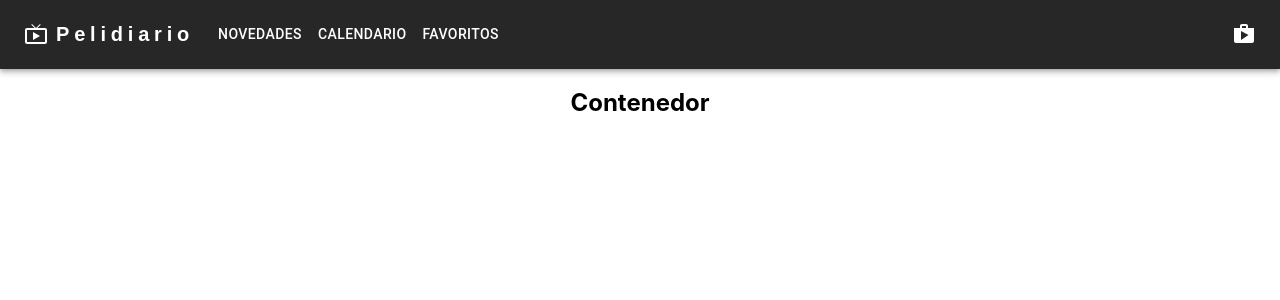
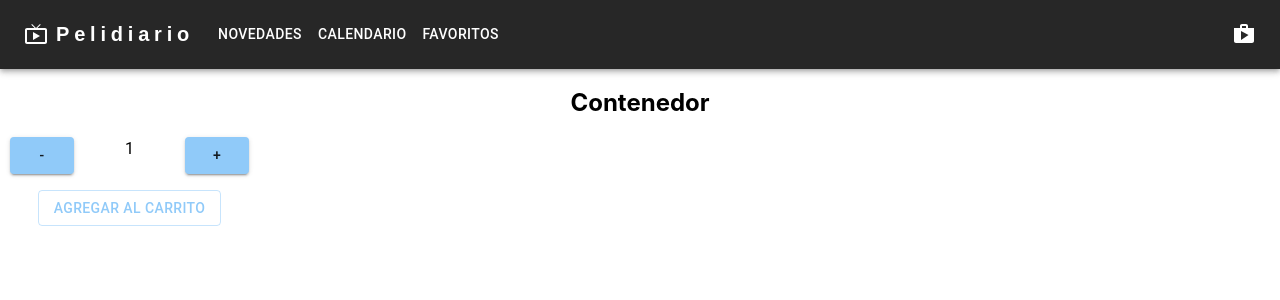
Before and after one commit to smariscal/app-pelidiario, a React (Create React App) app: page / in a window 1280 px wide. Shown: the top 300 px of the page. Built offline with nearby package versions, Linux system fonts and the light colour scheme.

Commit message:
added itemCount component with an initial value and a stock value

```diff
--- a/src/components/ItemContainer/ItemContainer.js
+++ b/src/components/ItemContainer/ItemContainer.js
@@ -1,10 +1,15 @@
 import './ItemContainer.css';
+import ItemCount from '../ItemCount/ItemCount';
 
 const ItemContainer = ({titulo}) => {
   return (
     //JSX
     <div className='general-container'>
         <h2>{titulo}</h2>
+        <ItemCount
+          stock={5}
+          initial={1}
+        />
     </div>
   );
 }
--- /dev/null
+++ b/src/components/ItemCount/ItemCount.js
@@ -0,0 +1,39 @@
+import './ItemCount.css';
+import {Button, Grid, Typography} from '@mui/material';
+import { useState } from 'react';
+
+const ItemCount = ({stock, initial}) => {
+    const[cant, setCant] = useState(initial);
+
+    const addCant= () =>{
+        if (cant < stock)
+            setCant(cant + 1);
+    }
+
+    const removeCant= () =>{
+        if (cant > 1)
+            setCant(cant - 1);
+    }
+
+    return (
+        //JSX
+        <div className='general-container'>
+            <Grid sx={{width: 300}} container spacing={2}>
+                <Grid item xs={4}>
+                    <Button variant="contained" onClick={removeCant}>-</Button>
+                </Grid>
+                <Grid item xs={3}>
+                    <Typography textAlign="center">{cant}</Typography>
+                </Grid>
+                <Grid item xs={4}>
+                    <Button variant="contained" onClick={addCant}>+</Button>
+                </Grid>
+                <Grid item xs={11}>
+                    <Button variant="outlined">Agregar al carrito</Button>
+                </Grid>
+            </Grid>
+        </div>
+    );
+}
+
+export default ItemCount;
```
Also changed, not shown: src/components/ItemCount/ItemCount.css (added).
